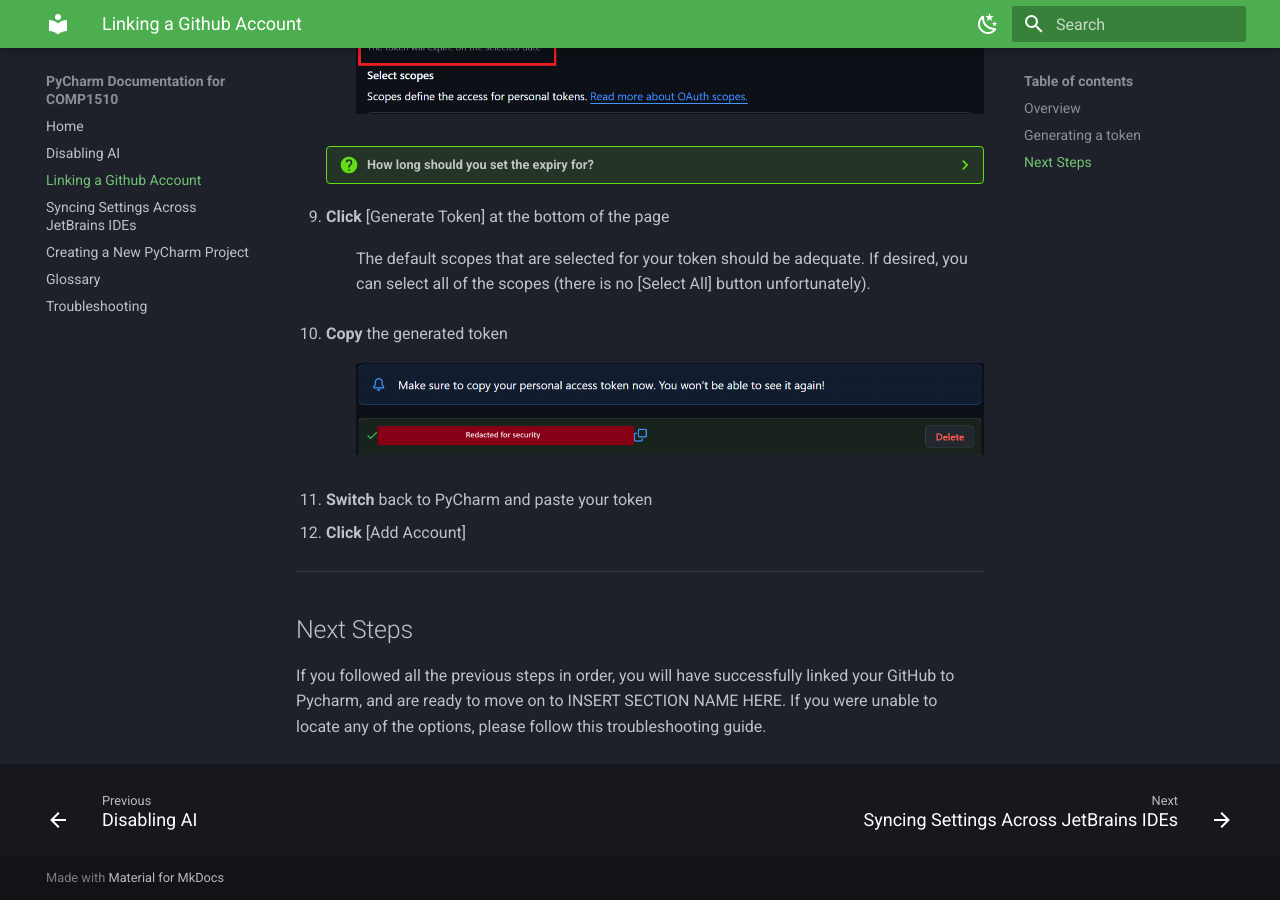
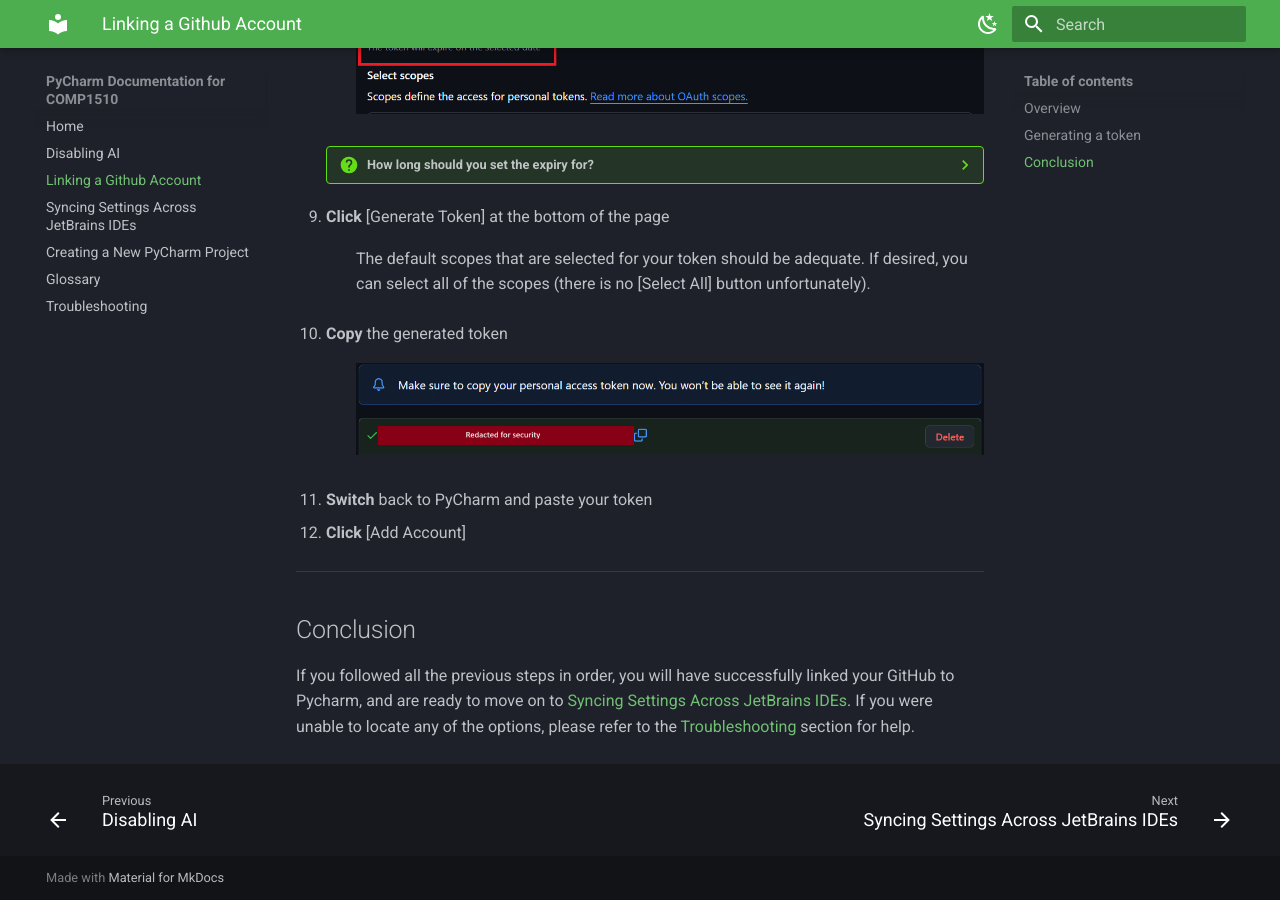
Before and after one commit to farahalterman/mkdocsDemo, an MkDocs documentation site: the page built from docs/Linking_Github.md, in a window 1280 px wide and 900 px high, scrolled down 3013 px. Built offline with MkDocs 1.6.1 and Material for MkDocs 9.7.7, drawn with Linux system fonts in a browser that asks for light colours.

Commit message:
Conclusion link

```diff
--- a/docs/Linking_Github.md
+++ b/docs/Linking_Github.md
@@ -60,6 +60,6 @@ clone Github repositories, push and pull changes, and work on a codebase collabo
 
 ---
 
-## Next Steps
+## Conclusion
 
-If you followed all the previous steps in order, you will have successfully linked your GitHub to Pycharm, and are ready to move on to INSERT SECTION NAME HERE. If you were unable to locate any of the options, please follow this troubleshooting guide.
+If you followed all the previous steps in order, you will have successfully linked your GitHub to Pycharm, and are ready to move on to [Syncing Settings Across JetBrains IDEs](Syncing_IDE_Settings.md). If you were unable to locate any of the options, please refer to the [Troubleshooting](troubleshooting.md) section for help.
```
